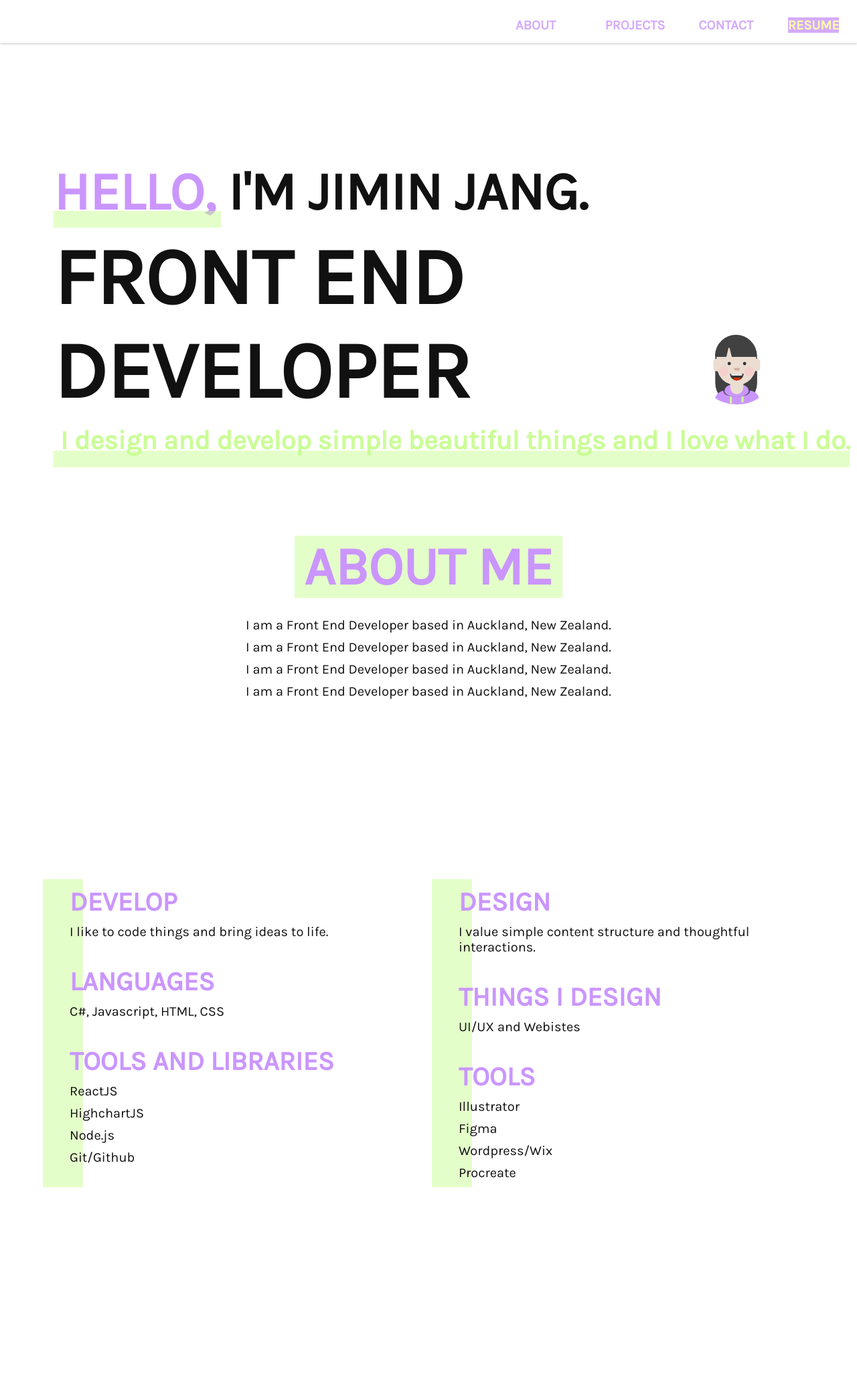
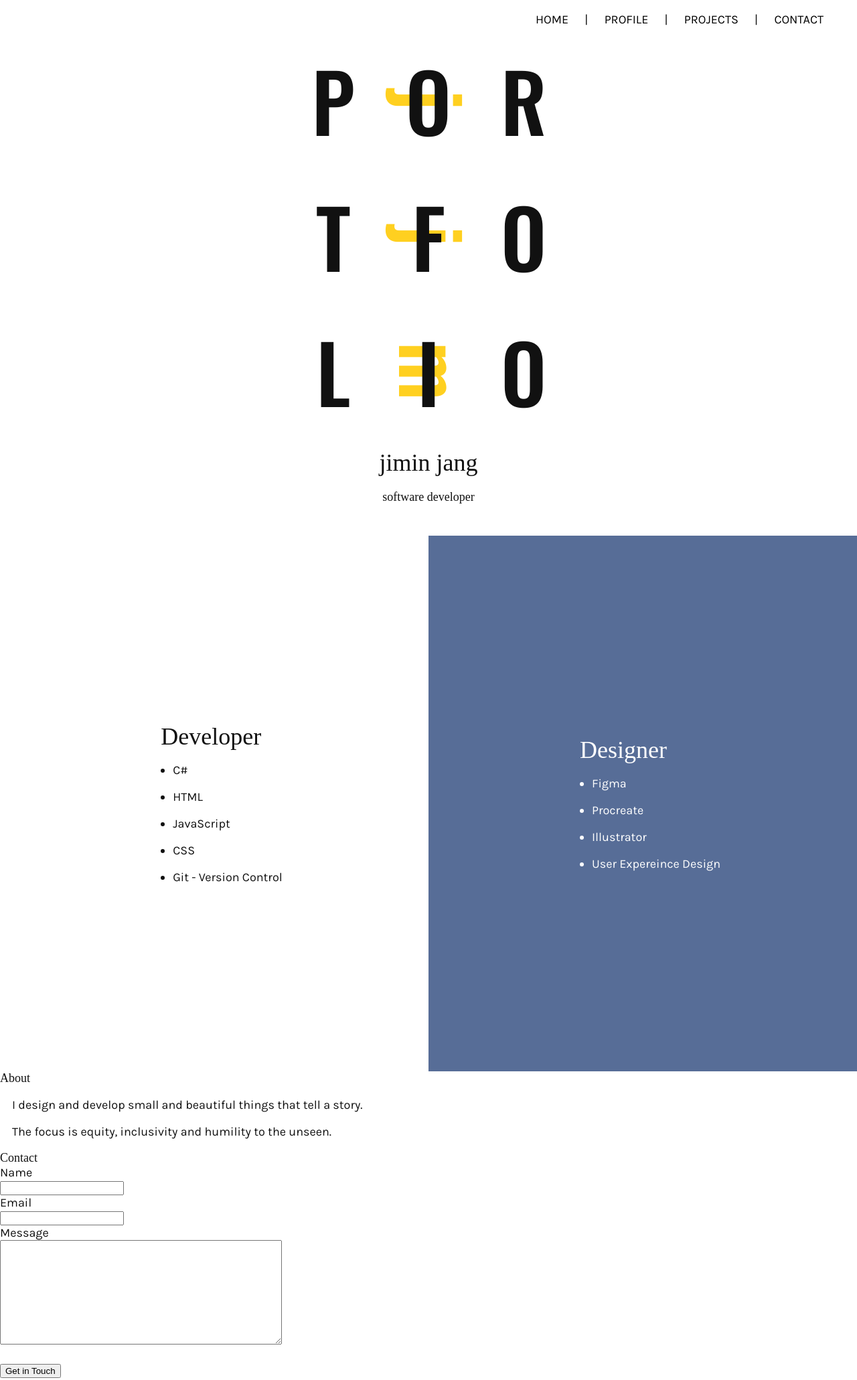
Before and after one commit to fattyful/fattyful.github.io, a plain HTML site: page index.html in a window 1280 px wide. Shown: the top 2061 px of the page at 67% size. Drawn offline with nearby package versions, Linux system fonts and the light colour scheme; a web font is replaced by a local one.

Commit message:
new porfolio day one

```diff
--- a/index.html
+++ b/index.html
@@ -1,156 +1,94 @@
 <!DOCTYPE html>
-<html lang="en">
+<html lang="en" dir="ltr">
 <head>
     <meta charset="UTF-8">
     <meta name="viewport" content="width=device-width, initial-scale=1.0">
     <link href='https://fonts.googleapis.com/css?family=Karla' rel='stylesheet'>
     <link href='https://fonts.googleapis.com/css?family=Source+Sans+Pro' rel='stylesheet'>
     <link href='https://fonts.googleapis.com/css?family=Chivo' rel='stylesheet'>
+    <link href="https://fonts.googleapis.com/css2?family=Oswald:wght@545&display=swap" rel="stylesheet">
     <link rel = 'stylesheet' href="styles.css">
-    <title> Ji Min Jang | Front End Developer </title>
+    <title> Ji Min Jang | Software Developer </title>
 </head>
 <body>
-    <div class="header">
+    <nav class="navbar" role="navigation" aria-label="main-menu">
+        <ul>
+            <li><a href="#" alt="Home" class="nav-home" >HOME</a> | </li>
+            <li><a href="#profile" alt="Profile" class="nav-profile">PROFILE</a> | </li>
+            <li><a href="#projects" alt="Projects" class="nav-projects">PROJECTS</a> | </li>
+            <li><a href="#contact" alt="Contact" class="nav-contact">CONTACT</a> </li>
+        </ul>
+    </nav>
+
+    <section class="welcome-page">
+        <div class="text-portfolio" id="item-P">P</div>
+        <div class="text-portfolio" id="item-O1">O</div>
+        <div class="text-portfolio" id="item-R">R</div>
+        <div class="text-portfolio" id="item-T">T</div>
+        <div class="text-portfolio" id="item-F">F</div>
+        <div class="text-portfolio" id="item-O2">O</div>
+        <div class="text-portfolio" id="item-L">L</div>
+        <div class="text-portfolio" id="item-I">I</div>
+        <div class="text-portfolio" id="item-O3">O</div>
+        <div class="text-jjm" id="item-J1">j</div>
+        <div class="text-jjm" id="item-J2">j</div>
+        <div class="text-jjm" id="item-M">m</div>
         <div></div>
-        <div>
-            <p><a href="#AboutMe">ABOUT</a></p>
+        <div id="item-jiminjang"> <h1>jimin jang</h1> </div>
+        <div id="item-software-developer"> <h2>software developer</h2> </div>
+    </section>
+
+    <section class="profile-page">
+        <div class="rightside-background"></div>
+        <div class="developer-text">
+            <ul>
+                <h1 id="text-developer">Developer</h1>
+                <li>C#</li>
+                <li>HTML</li>
+                <li>JavaScript</li>
+                <li>CSS</li>
+                <li>Git - Version Control</li>
+            </ul>
         </div>
-        <div>
-            <p><a href="#MyProjects">PROJECTS</a></p>
-        </div>
-        <div>
-            <p><a href="#ContactMe">CONTACT</a></p>
-        </div>
-        <div>
-            <p><a href="/resources/_Ji Min_Jang.pdf" target="_blank" download="JiMin_Resume" style="color:#fdfd96; background-color: #ca96fd;">RESUME</a></p>
-        </div>
-    </div>
-
-    <div class="welcomePage">
-        <div class="welcomeText">
-            <h2><b style="color:#ca96fd;">HELLO, </b> I'M JIMIN JANG. </h2>
-            <div class="greenHighlight">
-                <svg width="250" height="25">
-                    <rect width="250" height="25" style="fill:rgb(202,253,150,0.5);"/>
-                </svg>
-            </div>
-            <h1>FRONT END DEVELOPER</h1>
-            <h3>I design and develop simple beautiful things and I love what I do.</h3>
-            <div class="greenHighlight">
-                <svg width="1189" height="25">
-                    <rect width="1189" height="25" style="fill:rgb(202,253,150,0.5);"/>
-                </svg>
-            </div>
-        </div>
-        <div id="selfSVG">
-            <img src="/resources/Self-01.svg">
-        </div>
-    </div>
-
-    <section class="aboutmeSection" id="AboutMe">
-        <div class="subTitles">
-            <h2>ABOUT ME</h2>
-            <br>
-            <p>I am a Front End Developer based in Auckland, New Zealand.</p>
-            <p>I am a Front End Developer based in Auckland, New Zealand.</p>
-            <p>I am a Front End Developer based in Auckland, New Zealand.</p>
-            <p>I am a Front End Developer based in Auckland, New Zealand.</p>
-            <br>
-        </div>
-        <div class="SkillGrid">
-            <div class="skillItem">
-                <h3>DEVELOP</h3>
-                <p>I like to code things and bring ideas to life.</p>
-                <br>
-                <h3>LANGUAGES</h3>
-                <p>C#, Javascript, HTML, CSS</p>
-                <br>
-                <h3>TOOLS AND LIBRARIES</h3>
-                <ul>
-                    <li> ReactJS</li>
-                    <li> HighchartJS</li>
-                    <li> Node.js</li>
-                    <li> Git/Github</li>
-                </ul>
-            </div>
-            <div class="skillItem">
-                <h3>DESIGN</h3>
-                <p>I value simple content structure and thoughtful interactions.</p>
-                <br>
-                <h3>THINGS I DESIGN</h3>
-                <p>UI/UX and Webistes</p>
-                <br>
-                <h3>TOOLS</h3>
-                <ul>
-                    <li> Illustrator</li>
-                    <li> Figma</li>
-                    <li> Wordpress/Wix</li>
-                    <li> Procreate</li>
-                </ul>
-            </div>
+        <div class="designer-text">
+            <ul>
+                <h1 id="text-designer">Designer</h1>
+                <li>Figma</li>
+                <li>Procreate</li>
+                <li>Illustrator</li>
+                <li>User Expereince Design</li>
+            </ul>
         </div>
     </section>
 
-    <section class="projectSection" id="MyProjects">
-        <div class="subTitles">
-            <h2>PROJECTS</h2>
-        </div>
-
-        <div class="projectItem">
-            <div style="background-color:#519c90";><img src="/resources/maum_logo-01.png" id="ProjectOneImage"></div>
-            <div class="textGrid">
-                <h3>MAUMSALON</h3>
-                <p>
-                    Maumsalon connects life coaches to you. <br>
-                    Our aim is for you to rediscover the love and confidence of who you are and the life you lead.
-                </p>
-                <br><br>
-                <p><a href="https://www.maumsalon.com" target="_blank">GO TO WEBSITE &nbsp > </a></p>
-            </div>
-        </div>
-
-        <div class="projectItem">
-            <div class="textGrid">
-                <h3>MAUMSALON</h3>
-                <p>
-                    Maumsalon connects life coaches to you. <br>
-                    Our aim is for you to rediscover the love and confidence of who you are and the life you lead.
-                </p>
-                <br><br>
-                <p><a href="https://www.maumsalon.com" target="_blank">GO TO WEBSITE &nbsp > </a></p>
-            </div>
-            <div style="background-color:#519c90";><img src="/resources/maum_logo-01.png" id="ProjectOneImage"></div>
-        </div>
-
-        <div class="projectItem">
-            <div style="background-color:#519c90";><img src="/resources/maum_logo-01.png" id="ProjectOneImage"></div>
-            <div class="textGrid">
-                <h3>MAUMSALON</h3>
-                <p>
-                    Maumsalon connects life coaches to you. <br>
-                    Our aim is for you to rediscover the love and confidence of who you are and the life you lead.
-                </p>
-                <br><br>
-                <p><a href="https://www.maumsalon.com" target="_blank">GO TO WEBSITE &nbsp > </a></p>
-            </div>
-        </div>
+    <section class="project-page">
+        <div class="project-one"></div>
+        <div class="project-two"></div>
     </section>
 
-    <section class="ContactSection" id="ContactMe">
-        <div class="subTitles">
-            <h2>CONTACT</h2>
-        </div>
-
-        <br><br>
-
-        <p><b>Say Hello at</b></p>
-        <h3><a href="mailto:jiminjang96@gmail.com">jiminjang96@gmail.com</a></h3>
-        <div class="greenHighlight">
-            <svg width="480" height="20">
-                <rect width="480" height="20" style="fill:rgb(202,253,150,0.5);"/>
-            </svg>
-        </div>
+    <section class="about-me-page">
+        <h2>About</h2>
+        <p>I design and develop small and beautiful things that tell a story.</p>
+        <p>The focus is equity, inclusivity and humility to the unseen.</p>
     </section>
 
+    <section class="contact-me">
+        <h2>Contact</h2>
+        <form class="contact-form">
+            <label>
+                Name
+                <br><input name="name" type="text"><br>
+            </label>
+            <label>
+                Email
+                <br><input name="email_address" type="email"><br>
+            </label>
+            <label>
+                Message
+                <br><textarea cols="50" rows="10"></textarea><br>
+            </label>
+            <br><button> Get in Touch </button><br>
+        </form>
+    </section>
 </body>
 </html>
--- a/styles.css
+++ b/styles.css
@@ -1,68 +1,156 @@
-body { font-family: 'Karla'; font-weight: 100; color:#111; background-color: #fff; margin:0px;}
-h1 {font-weight: bold; font-size: 120px; margin:0px; }
-h2 {font-weight: bold; font-size: 80px; margin:0px;}
-h3 {font-size: 40px; margin:10px;}
-p,li {font-size: 20px; margin: 10px;}
-ul {list-style: none; padding:0; margin:0;}
-a:link, a:visited {text-decoration: none; color:#ca96fd; font-weight:bold; margin: 10px;}
-a:hover{font-weight: bold; text-decoration:underline;}
+body { font-family: 'Karla'; font-weight: 100; font-size: 18px; color:#111; background-color: #fff; margin:0px;}
+h1 {font-family: 'Chivo'; font-weight: normal; font-size: 36px; margin:0px; }
+h2 {font-family: 'Chivo'; font-weight: lighter; font-size: 18px; margin:0px;}
+p,li {font-size: 18px; margin: 18px; font-weight: lighter;}
 
-.header {
-    height: 6vh;
-    width: 100%;
+.navbar{ top:0; width: 100vw; position: fixed; z-index: 100;}
+.navbar ul { float: right; list-style-type: none; margin-right: 30px; }
+.navbar ul li { display: inline; margin: 0; }
+.navbar ul li a { color: #000; margin: 20px; text-decoration: none;}
+.navbar a:hover, a.active{ background-color: #fff1ba; }
+
+.welcome-page {
     display: grid;
-    grid-gap: 10px 10px;
-    grid-template-columns: 6fr 1fr 1fr 1fr 1fr;
-    box-shadow: 0px 2px 3px 0px rgba(0, 0, 0, 0.2);
-    padding-top: 2vh;
-    position: fixed;
-    background-color: #fff;
-    opacity: 80%;
-    top:0;
-    left:0;
+    grid-template-rows:(repeat(5,1fr));
+    grid-template-columns: repeat(9,1fr);
+    align-items: center;
+    justify-items:center;
+    margin-top: 6vh;
+    margin-bottom: 4vh;
+    height: 90vh;
+    width: 100vw;
+ }
+
+ .welcome-page div {
+    font-family: 'Oswald', sans-serif;
+    font-size: 120px;
+ }
+
+ .text-portfolio{
+     z-index: 1;
+ }
+
+ .text-jjm{
+    font-family: 'Karla';
+    color:#ffd020;
+    transform: rotate(90deg);
+    padding-bottom: 20px;
+    z-index: 0;
+ }
+
+ #item-P {grid-column: 4/5; grid-row: 1;}
+ #item-O1 {grid-column: 5/6; grid-row: 1;}
+ #item-R {grid-column: 6/7; grid-row: 1;}
+ #item-T {grid-column: 4/5; grid-row: 2;}
+ #item-F {grid-column: 5/6; grid-row: 2;}
+ #item-O2 {grid-column: 6/7; grid-row: 2;}
+ #item-L {grid-column: 4/5; grid-row: 3;}
+ #item-I {grid-column: 5/6; grid-row: 3;}
+ #item-O3 {grid-column: 6/7; grid-row: 3;}
+ #item-J1 {grid-column: 4/7; grid-row: 1;}
+ #item-J2 {grid-column: 4/7; grid-row: 2;}
+ #item-M {grid-column: 4/7; grid-row:3;}
+
+ #item-jiminjang {grid-column: 4/7; grid-row:4; align-self: flex-end; margin: 10px;}
+ #item-software-developer {grid-column: 4/7; grid-row:5; align-self: flex-start; margin: 10px;}
+
+ .profile-page{
+    display: grid;
+    grid-template-rows:(repeat(6,1fr));
+    grid-template-columns: repeat(4,1fr);
+    align-items: center;
+    justify-items:center;
+    height: 100vh;
+    width: 100vw;
+ }
+
+ .rightside-background{
+    background-color: #576d97;
+    grid-column: 3/5;
+    grid-row:1/6;
+    align-self: stretch;
+    justify-self: stretch;
+ }
+
+ .developer-text{
+    grid-column:1/3;
+    grid-row:3/4;
+    list-style-position: outside;
+ }
+
+ .designer-text{
+    color:white;
+    grid-column:3/5;
+    grid-row:3/4;
+ }
+
+ #text-developer {text-decoration: wavy;}
+ #text-designer {text-decoration: wavy; }
+ @media screen and (max-width: 600px) {
+
+    body { font-family: 'Karla'; font-weight: 100; font-size: 20px; color:#111; background-color: #fff; margin:0px;}
+    h1 {font-family: 'Chivo'; font-weight: normal; font-size: 40px; margin:0px; }
+    h2 {font-family: 'Chivo'; font-weight: lighter; font-size: 20px; margin:0px;}
+    p,li {font-size: 20px;}
+
+    .navbar{
+        top:0;
+        width: 100vw;
+        position: fixed;
+        z-index: 1;
+    }
+
+    .navbar ul {
+        width:85vw;
+    }
+
+    .navbar ul li {
+        color: #000;
+        height: 15vh;
+    }
+
+    .navbar ul li a{
+        margin: 1vh;
+        text-decoration: none;
+        text-align: center;
+    }
+
+    .navbar a:hover, a.active{
+        background-color: #fff1ba;
+    }
 }
 
-.welcomePage { height:60vh; text-align: left; padding-top:30vh; left:0;}
-.welcomeText {padding-left: 80px;}
-.welcomeText h3 {color:#CAFD96;}
-#selfSVG{ height:160px; width: 160px; margin-left: 1021px; margin-top: -230px; }
 
-.greenHighlight {margin-top:-18px; }
+@media screen and (max-width: 360px) {
 
-.subTitles {margin:auto; text-align:center;}
-.subTitles h2 {color:#ca96fd; background-color:rgb(202,253,150,0.5); width:400px; margin:auto;}
+    body { font-family: 'Karla'; font-weight: 100; font-size: 15px; color:#111; background-color: #fff; margin:0px; scroll;}
+    h1 {font-family: 'Chivo'; font-weight: normal; font-size: 30px; margin:0px; }
+    h2 {font-family: 'Chivo'; font-weight: lighter; font-size: 15px; margin:0px;}
+    p,li {font-size: 15px;}
 
-.aboutmeSection{padding-top:10vh;}
-.SkillGrid{
-    background-color: #ffffff;
-    height: 450px;
-    width:90%;
-    padding-top:30vh;
-    padding-bottom: 30vh;
-    margin:auto;
-    display: grid;
-    grid-gap: 10px 10px;
-    grid-template-columns: 1fr 1fr;
+    .navbar{
+        top:0;
+        width: 100vw;
+        position: fixed;
+        z-index: 1;
+    }
+
+    .navbar ul {
+        width:85vw;
+    }
+
+    .navbar ul li {
+        color: #000;
+        height: 15vh;
+    }
+
+    .navbar ul li a{
+        margin: 1vh;
+        text-decoration: none;
+        text-align: center;
+    }
+
+    .navbar a:hover, a.active{
+        background-color: #fff1ba;
+    }
 }
-.skillItem{border-left: 60px solid rgb(202,253,150,0.5);}
-.skillItem h3 {color:#ca96fd; font-weight: bold; transform: translate(-30px, 0px); }
-.skillItem p,li { transform: translate(-30px, 0px);}
-
-.projectSection{width:90%; padding-top:10vh; margin:auto;}
-.projectItem {
-    height: 450px;
-    margin-top: 20vh;
-    display: grid;
-    grid-template-columns: 1fr 1fr ;
-    text-align:center;
-    color: #111;
-}
-.projectItem h3 {font-weight: bold;}
-.projectItem p {line-height: 1.5;}
-.projectItem a {color:#CAFD96; text-decoration: underline;}
-.textGrid{text-align: left; margin-left:100px; padding-top: 130px; padding-right:100px;}
-#ProjectOneImage{ height:500px; width:500px; margin: auto; }
-
-.ContactSection{ text-align:center; padding-top:30vh; padding-bottom: 45vh;}
-.ContactSection a {color:#CAFD96;}
-.ContactSection p {color: #ca96fd;}
```
Also changed, not shown: resources/BeeFour.png (added), resources/BeeOne.png (added), resources/BeeThree.png (added), resources/BeeTwo.png (added), resources/Beehive.png (added), resources/Circle.png (added), resources/Self-01.svg (deleted), resources/jimin_logo.png (added), 1 other file.
